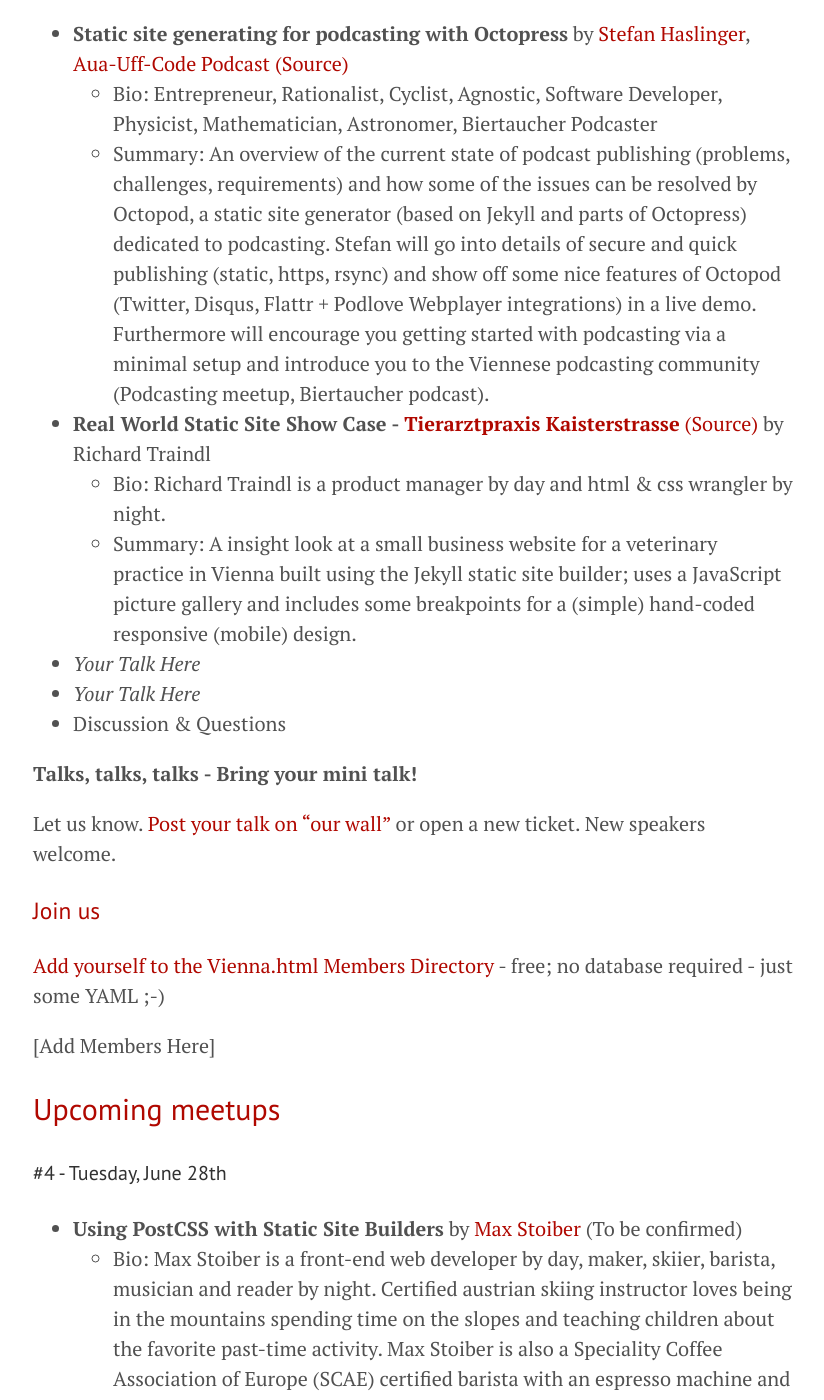
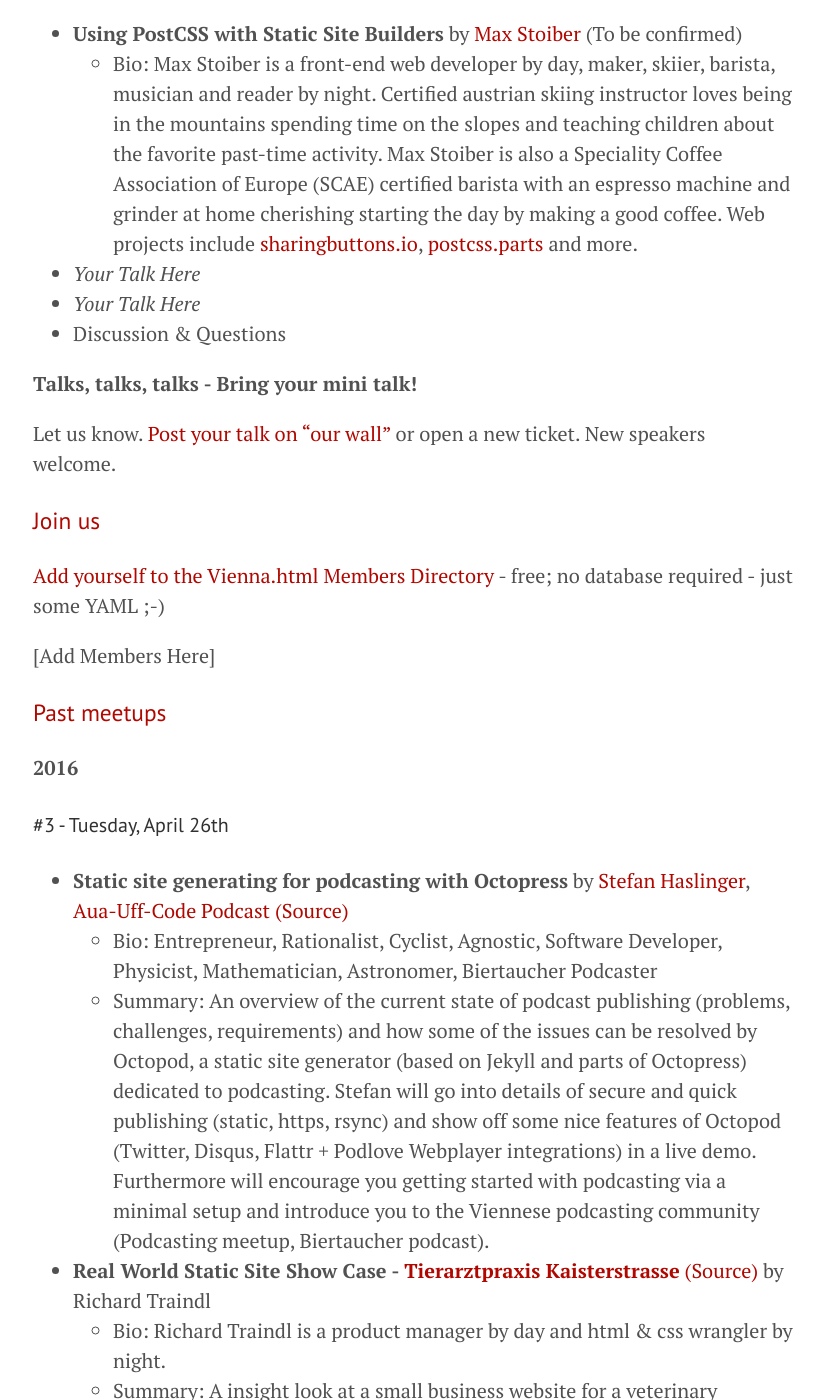
Before and after one commit to goodbyeaustria/archive, a Jekyll site: the page built from index.md, in a window 1280 px wide and 1400 px high, scrolled down 1158 px. Shown: the whole window, without its empty margins (227-1051 px from the left). Built offline with Jekyll 4.4.1, drawn with Linux system fonts in a browser that asks for light colours; some of the changed lines change nothing that is shown; some of the changed text lies outside the part shown.

Commit message:
Update index.md

```diff
--- a/index.md
+++ b/index.md
@@ -24,19 +24,15 @@
 
 Free. Everyone Welcome.
 
-When:    **Tuesday, April 26th starting at 18.30**
+When:    **Tuesday, June 28th starting at 18.30**
 Where:   **@ [sektor5 Coworking Café+Lobby](http://www.sektor5.at), Siebenbrunnengasse 44, Wien 5**
 
 
 ![](i/sektor5map.jpg)
 
+- **Using PostCSS with Static Site Builders** by [Max Stoiber](http://mxstbr.com)  (To be confirmed)
+    - Bio: Max Stoiber is a front-end web developer by day, maker, skiier, barista, musician and reader by night. Certified austrian skiing instructor loves being in the mountains spending time on the slopes and teaching children about the favorite past-time activity. Max Stoiber is also a Speciality Coffee Association of Europe (SCAE) certified barista with an espresso machine and grinder at home cherishing starting the day by making a good coffee. Web projects include [sharingbuttons.io](http://sharingbuttons.io), [postcss.parts](http://postcss.parts) and more.
 
-- **Static site generating for podcasting with Octopress** by [Stefan Haslinger](https://twitter.com/informatom), [Aua-Uff-Code Podcast](https://aua-uff-co.de) [(Source)](https://github.com/aua-uff-code/aua-uff-co.de)
-   - Bio: Entrepreneur, Rationalist, Cyclist, Agnostic, Software Developer, Physicist, Mathematician, Astronomer, Biertaucher Podcaster
-   - Summary: An overview of the current state of podcast publishing (problems, challenges, requirements) and how some of the issues can be resolved by Octopod, a static site generator (based on Jekyll and parts of Octopress) dedicated to podcasting. Stefan will go into details of secure and quick publishing (static, https, rsync) and show off some nice features of Octopod (Twitter, Disqus, Flattr + Podlove Webplayer integrations) in a live demo. Furthermore  will encourage you getting started with podcasting via a minimal setup and introduce you to the Viennese podcasting community (Podcasting meetup, Biertaucher podcast).
-- **Real World Static Site Show Case - [Tierarztpraxis Kaisterstrasse](http://tierarztpraxis-kaiserstrasse.at)** [(Source)](https://github.com/richardtraindl/tierarztpraxis-kaiserstrasse.at) by Richard Traindl
-  - Bio: Richard Traindl is a product manager by day and html & css wrangler by night.
-  - Summary: A insight look at a small business website for a veterinary practice in Vienna built using the Jekyll static site builder; uses a JavaScript picture gallery and includes some breakpoints for a (simple) hand-coded responsive (mobile) design.
 - _Your Talk Here_
 - _Your Talk Here_
 - Discussion & Questions
@@ -53,17 +49,23 @@
 [Add Members Here]
 
 
+<!--
 ## Upcoming meetups
-
-#### \#4 - Tuesday, June 28th
-
-- **Using PostCSS with Static Site Builders** by [Max Stoiber](http://mxstbr.com)  (To be confirmed)
-    - Bio: Max Stoiber is a front-end web developer by day, maker, skiier, barista, musician and reader by night. Certified austrian skiing instructor loves being in the mountains spending time on the slopes and teaching children about the favorite past-time activity. Max Stoiber is also a Speciality Coffee Association of Europe (SCAE) certified barista with an espresso machine and grinder at home cherishing starting the day by making a good coffee. Web projects include [sharingbuttons.io](http://sharingbuttons.io), [postcss.parts](http://postcss.parts) and more.
-
+  -->
 
 ### Past meetups
 
 **2016**
+
+#### \#3 - Tuesday, April 26th
+
+- **Static site generating for podcasting with Octopress** by [Stefan Haslinger](https://twitter.com/informatom), [Aua-Uff-Code Podcast](https://aua-uff-co.de) [(Source)](https://github.com/aua-uff-code/aua-uff-co.de)
+   - Bio: Entrepreneur, Rationalist, Cyclist, Agnostic, Software Developer, Physicist, Mathematician, Astronomer, Biertaucher Podcaster
+   - Summary: An overview of the current state of podcast publishing (problems, challenges, requirements) and how some of the issues can be resolved by Octopod, a static site generator (based on Jekyll and parts of Octopress) dedicated to podcasting. Stefan will go into details of secure and quick publishing (static, https, rsync) and show off some nice features of Octopod (Twitter, Disqus, Flattr + Podlove Webplayer integrations) in a live demo. Furthermore  will encourage you getting started with podcasting via a minimal setup and introduce you to the Viennese podcasting community (Podcasting meetup, Biertaucher podcast).
+- **Real World Static Site Show Case - [Tierarztpraxis Kaisterstrasse](http://tierarztpraxis-kaiserstrasse.at)** [(Source)](https://github.com/richardtraindl/tierarztpraxis-kaiserstrasse.at) by Richard Traindl
+  - Bio: Richard Traindl is a product manager by day and html & css wrangler by night.
+  - Summary: A insight look at a small business website for a veterinary practice in Vienna built using the Jekyll static site builder; uses a JavaScript picture gallery and includes some breakpoints for a (simple) hand-coded responsive (mobile) design.
+
 
 #### \#2 - Tuesday, February 23rd
 
```
